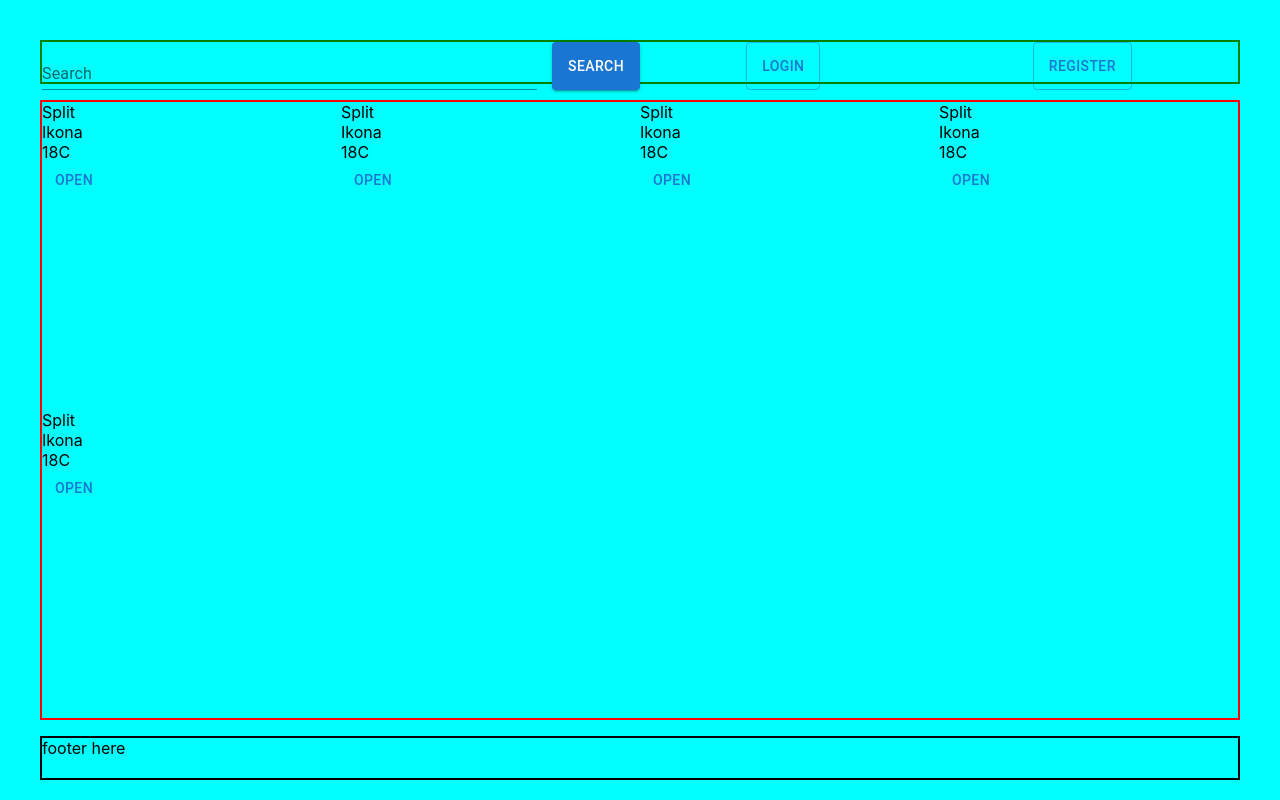
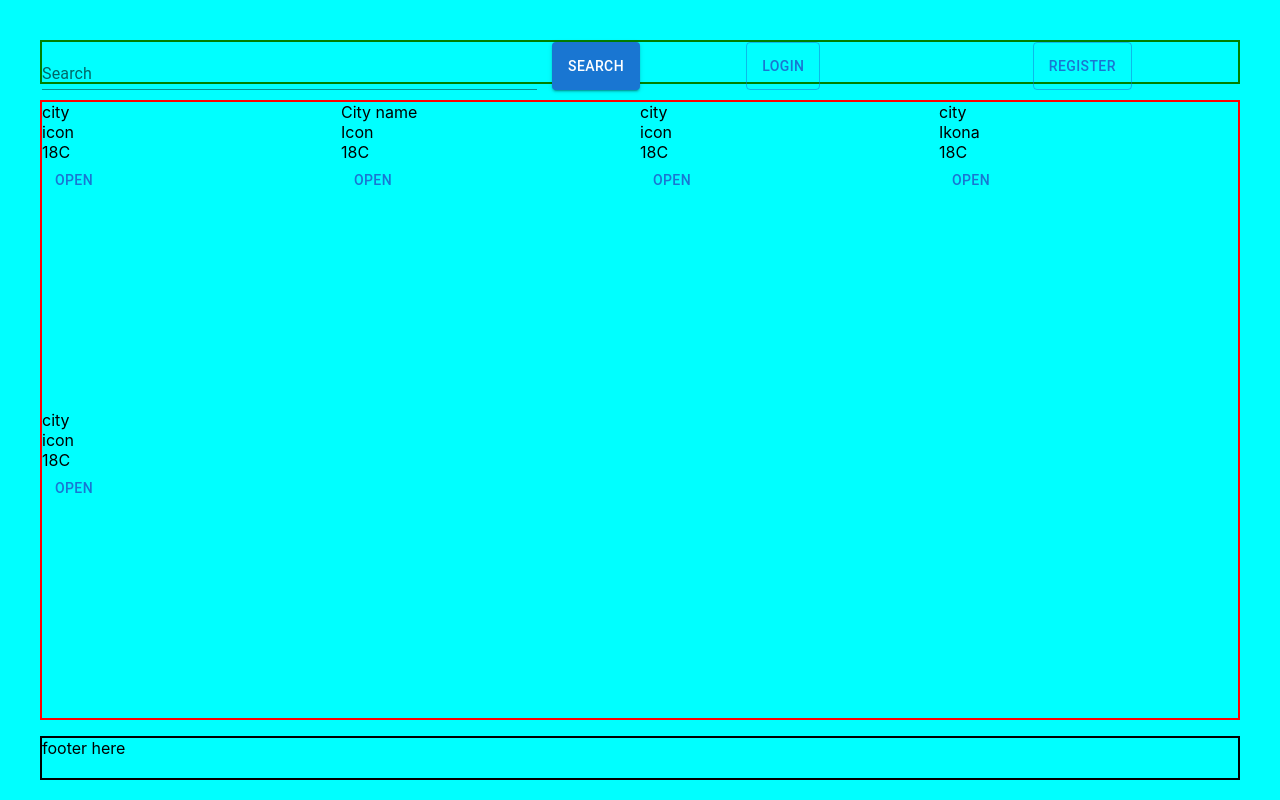
Before and after one commit to GoranAviani/react_apollo_client_3_cache, a React (Create React App) app: page / in a window 1280 px wide. Built offline with nearby package versions, Linux system fonts and the light colour scheme.

Commit message:
react-weather

```diff
--- a/src/ components/DefaultCities/DefaultCities.js
+++ b/src/ components/DefaultCities/DefaultCities.js
@@ -9,9 +9,9 @@ const DefaultCities = () => {
     return (
         <div className="defaultCities">
             <div className="defaultCity">
-                <div className="defaultCityName">Split</div>
+                <div className="defaultCityName">city</div>
                 <div className="defualtCityIcon">
-                    Ikona
+                    icon
                 </div>
                 <div className="defaultCityTemperature">
                     18C
@@ -22,7 +22,25 @@ const DefaultCities = () => {
 
 
             <div className="defaultCity">
-                <div className="defaultCityName">Split</div>
+                <div className="defaultCityName">City name</div>
+                <div className="defualtCityIcon">
+                    Icon
+                </div>
+                <div className="defaultCityTemperature">
+                    18C
+                </div>
+                <Button>Open</Button>
+            </div><div className="defaultCity">
+                <div className="defaultCityName">city</div>
+                <div className="defualtCityIcon">
+                    icon
+                </div>
+                <div className="defaultCityTemperature">
+                    18C
+                </div>
+                <Button>Open</Button>
+            </div><div className="defaultCity">
+                <div className="defaultCityName">city</div>
                 <div className="defualtCityIcon">
                     Ikona
                 </div>
@@ -31,27 +49,9 @@ const DefaultCities = () => {
                 </div>
                 <Button>Open</Button>
             </div><div className="defaultCity">
-                <div className="defaultCityName">Split</div>
+                <div className="defaultCityName">city</div>
                 <div className="defualtCityIcon">
-                    Ikona
-                </div>
-                <div className="defaultCityTemperature">
-                    18C
-                </div>
-                <Button>Open</Button>
-            </div><div className="defaultCity">
-                <div className="defaultCityName">Split</div>
-                <div className="defualtCityIcon">
-                    Ikona
-                </div>
-                <div className="defaultCityTemperature">
-                    18C
-                </div>
-                <Button>Open</Button>
-            </div><div className="defaultCity">
-                <div className="defaultCityName">Split</div>
-                <div className="defualtCityIcon">
-                    Ikona
+                    icon
                 </div>
                 <div className="defaultCityTemperature">
                     18C
```
